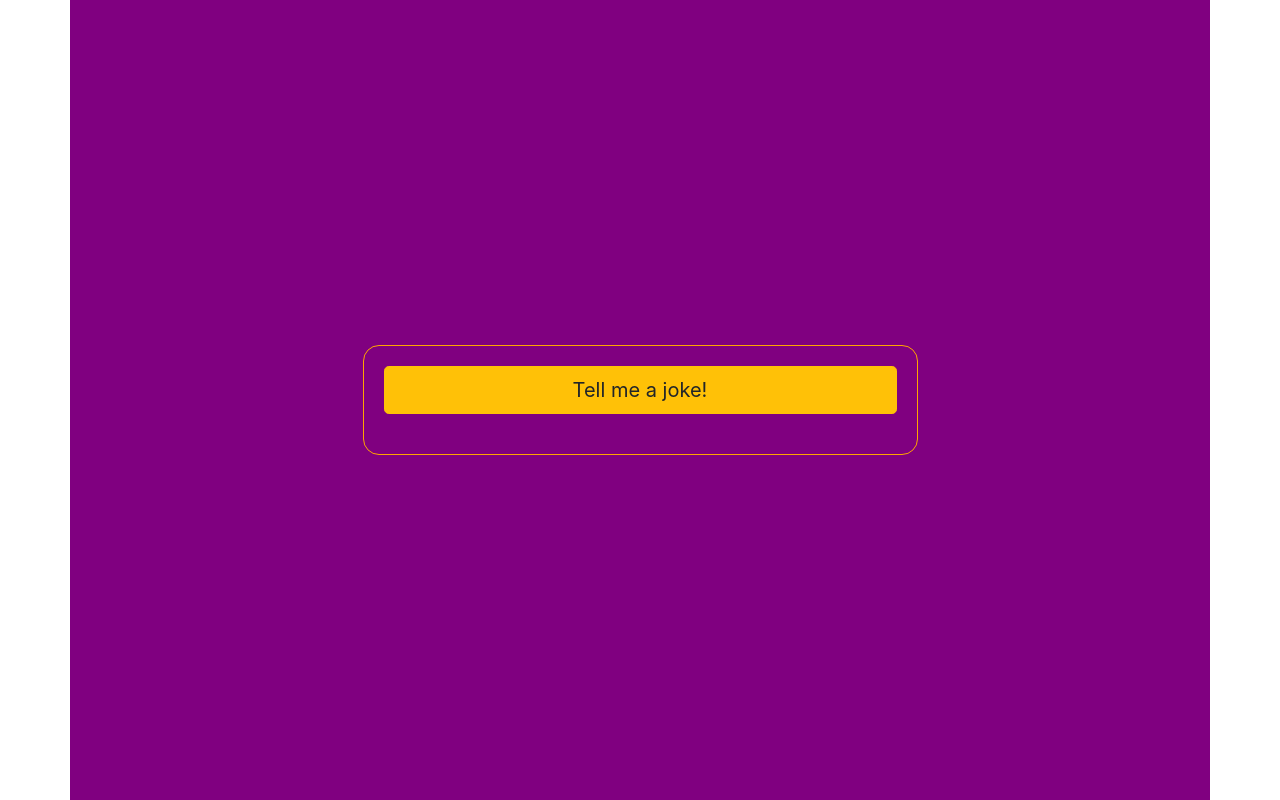
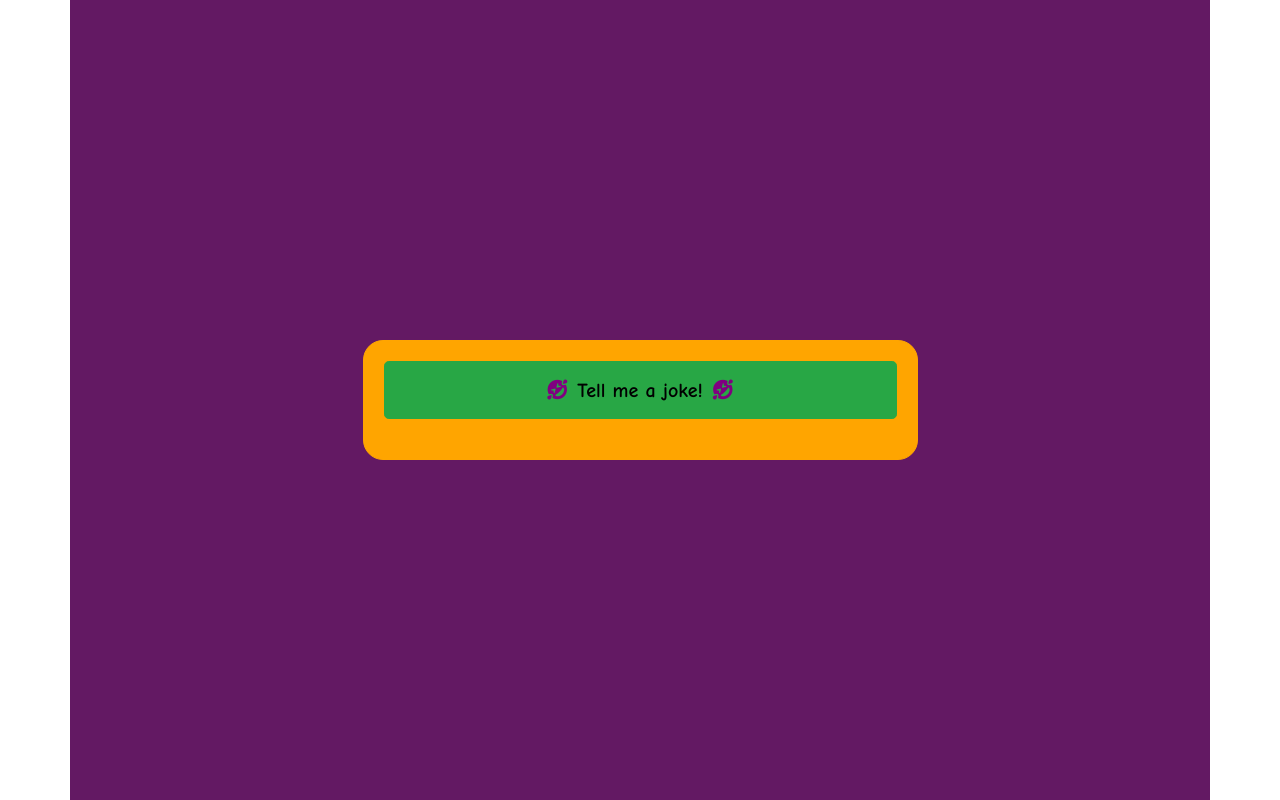
Before and after one commit to xavambro/M8.AJAX, a plain HTML site: page index.html in a window 1280 px wide. Drawn offline with nearby package versions, Linux system fonts and the light colour scheme.

Commit message:
Mejorado el estilo

```diff
--- a/css/index.css
+++ b/css/index.css
@@ -1,19 +1,29 @@
 .container{
     height:100vh;
-    background-color: purple;
+    background-color: rgb(99, 25, 99);
     color:orange;
     display:flex;
     justify-content:center;
     align-items:center;
+    font-family: 'Comic Neue', cursive;
+}
+.btn{
+    color:black;
 }
 #box {
+    background-color: orange;
+    color: purple;
     padding:10px;
     border:1px solid orange;
     border-radius:1em;
     display:flex;
     flex-direction:column;
+    font-size:20px;
 }
 #box *{
     margin:10px;
+}
 
+i{
+    color:purple;
 }
--- a/index.html
+++ b/index.html
@@ -5,22 +5,25 @@
     <!-- Required meta tags -->
     <meta charset="utf-8">
     <meta name="viewport" content="width=device-width, initial-scale=1, shrink-to-fit=no">
-
+    <!--Google Fonts -->
+    <link rel="preconnect" href="https://fonts.gstatic.com">
+    <link href="https://fonts.googleapis.com/css2?family=Comic+Neue:wght@700&display=swap" rel="stylesheet">
     <!-- Bootstrap CSS -->
     <link rel="stylesheet" href="https://stackpath.bootstrapcdn.com/bootstrap/4.3.1/css/bootstrap.min.css" integrity="sha384-ggOyR0iXCbMQv3Xipma34MD+dH/1fQ784/j6cY/iJTQUOhcWr7x9JvoRxT2MZw1T" crossorigin="anonymous">
     <link rel="Stylesheet" href="css/index.css">
+    <!--Font-Awesome-->
+    <link rel="stylesheet" href="https://cdnjs.cloudflare.com/ajax/libs/font-awesome/5.15.2/css/all.min.css">
+
+
+
   </head>
   <body>
       <div class="container">
         <div class="col-md-6" id="box">
-          <button class="btn btn-warning btn-lg">Tell me a joke!</button>
+          <button class="btn btn-success btn-lg"><i class="fas fa-grin-squint-tears"></i>Tell me a joke!<i class="fas fa-grin-squint-tears"></i></button>
           <div id="joke"></div>
           </div>
       </div>
-
-
-
-
 
     <!-- Optional JavaScript -->
     <!-- jQuery first, then Popper.js, then Bootstrap JS -->
--- a/jss/index.js
+++ b/jss/index.js
@@ -1,5 +1,4 @@
 /* $('button').click(function(e){
-     e.preventDefault();
     $.get("http://api.icndb.com/jokes/random", function(data){
         console.log(data);
         $('#joke').html(`${data.value.joke}`);
```
